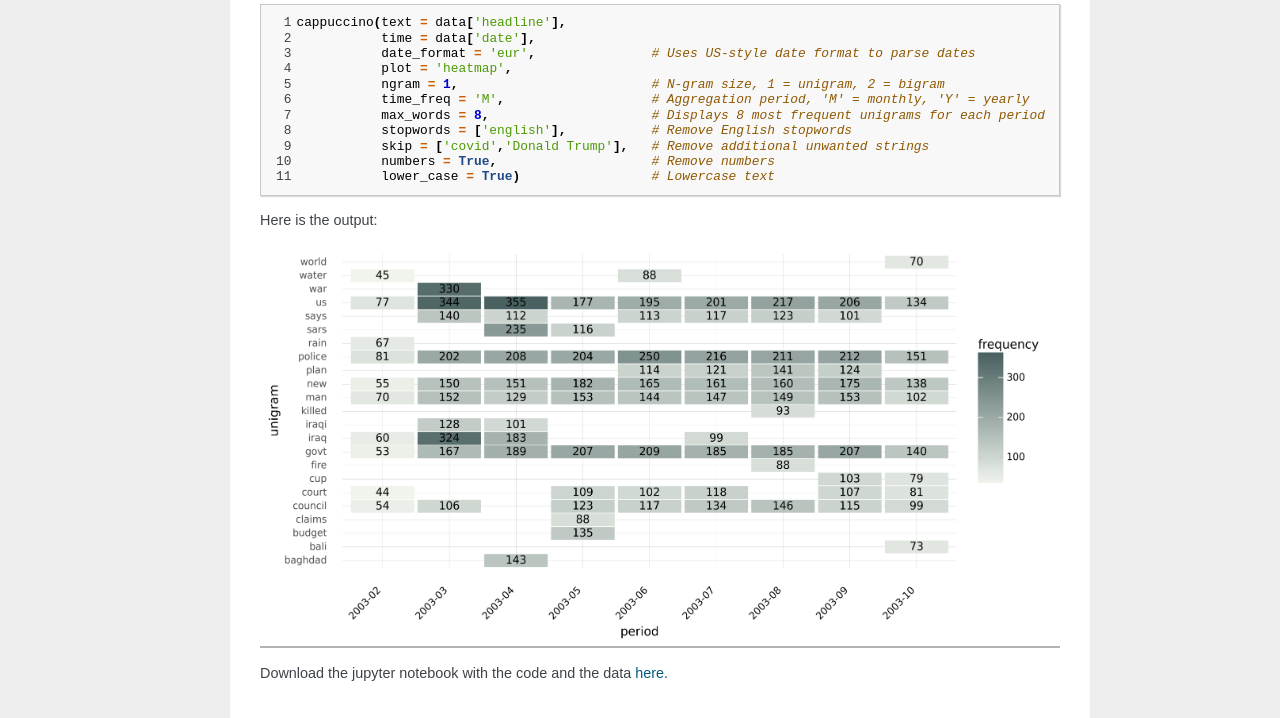
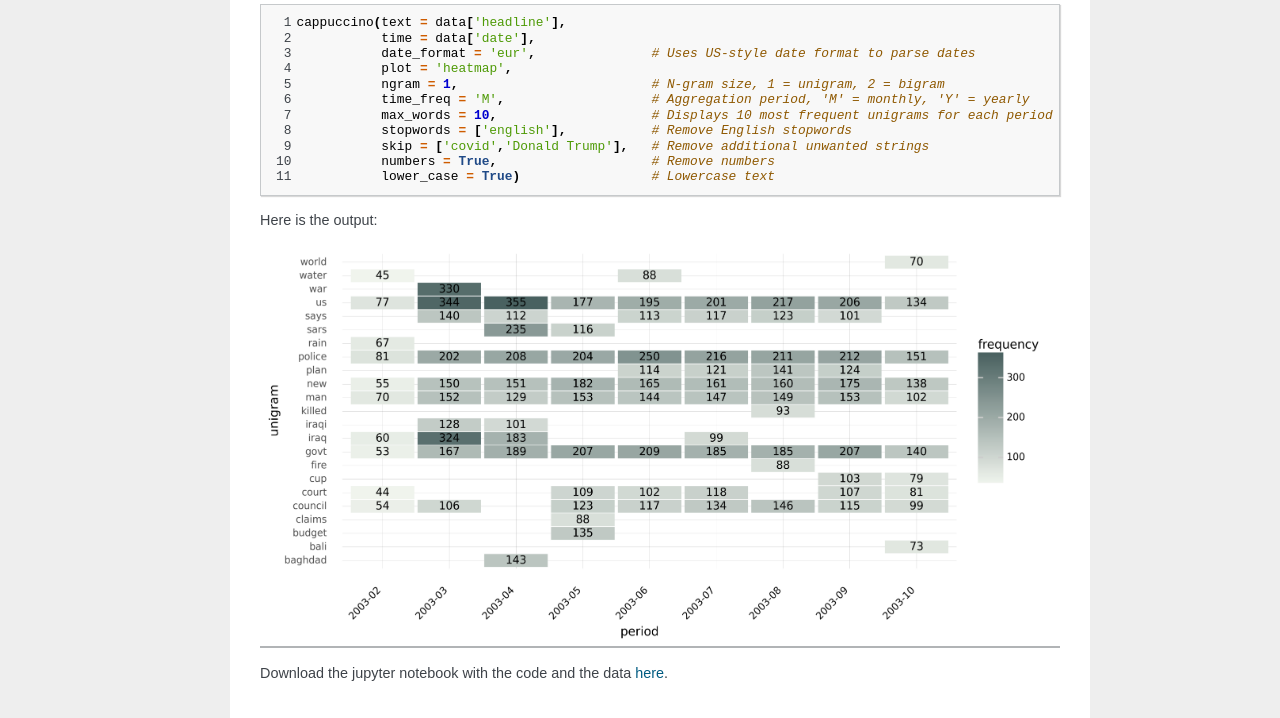
Before and after one commit to PetrKorab/Arabica, a Sphinx documentation site: the page built from docs/source/Heatmap.rst, in a window 1280 px wide. Shown: the part 808-1526 px from the top of the page. Built offline with Sphinx 7.4.7, drawn with Linux system fonts in a browser that asks for light colours; pages that are not in the unit, such as notebooks, are missing from menus.

Commit message:
Update Heatmap.rst

```diff
--- a/docs/source/Heatmap.rst
+++ b/docs/source/Heatmap.rst
@@ -64,7 +64,7 @@ It procceeds in this way:
               plot = 'heatmap',
               ngram = 1,                         # N-gram size, 1 = unigram, 2 = bigram
               time_freq = 'M',                   # Aggregation period, 'M' = monthly, 'Y' = yearly
-              max_words = 8,                     # Displays 8 most frequent unigrams for each period
+              max_words = 10,                    # Displays 10 most frequent unigrams for each period
               stopwords = ['english'],           # Remove English stopwords
               skip = ['covid','Donald Trump'],   # Remove additional unwanted strings
               numbers = True,                    # Remove numbers
```
